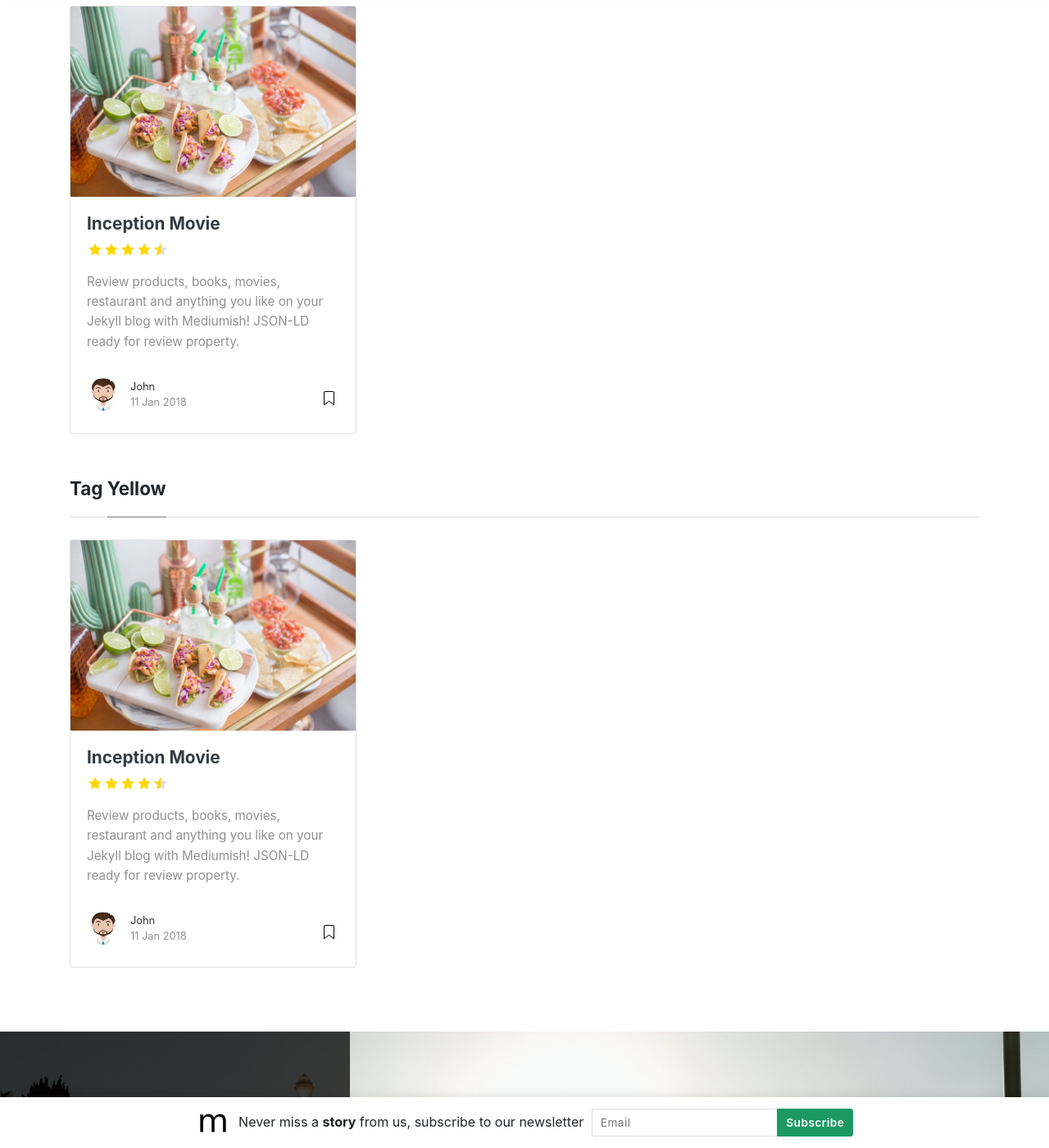
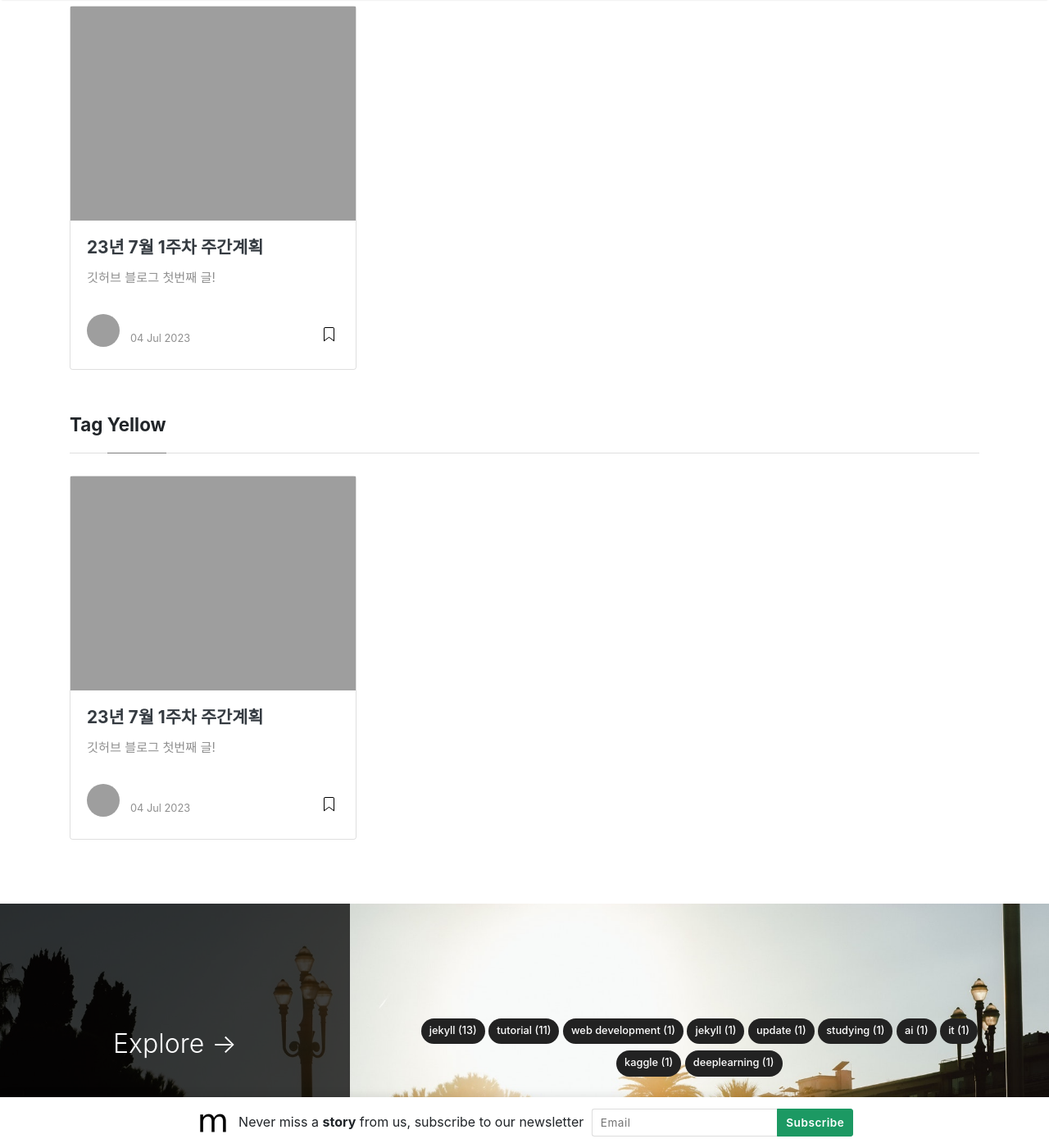
Before and after one commit to hongseoi/hongseoi.github.io, a Jekyll site: the page built from _pages/tags.md, in a window 1280 px wide and 1400 px high, scrolled down 307 px. Shown: the whole window at 82% size. Built offline with Jekyll 4.4.1, drawn with Linux system fonts in a browser that asks for light colours; nearby versions of some CDN libraries; part of the change alters nothing that is shown; some of the changed text lies outside the part shown; grey boxes are pictures that could not be loaded.

Commit message:
[23.07.04.] (Add) new post

````diff
--- a/_pages/about.md
+++ b/_pages/about.md
@@ -1,6 +1,6 @@
 ---
 layout: page
-title: Mediumish Template for Jekyll
+title: About me
 permalink: /about
 comments: true
 ---
@@ -8,8 +8,9 @@ comments: true
 <div class="row justify-content-between">
 <div class="col-md-8 pr-5">
 
-<p>This website is built with Jekyll and Mediumish template for Jekyll. It's for demonstration purposes, no real content can be found. Mediumish template for Jekyll is compatible with Github pages, in fact even this demo is created with Github Pages and hosted with Github.</p>
+<p>Hello! My name is hongseoi and I'm now studying on AI at AIFFEL! </p>
 
+<!--->
 <p class="mb-5"><img class="shadow-lg" src="{{site.baseurl}}/assets/images/mediumish-jekyll-template.png" alt="jekyll template mediumish" /></p>
 <h4>Documentation</h4>
 
@@ -20,15 +21,16 @@ comments: true
 <p>Head over to our <a href="https://github.com/wowthemesnet/mediumish-theme-jekyll">Github repository</a>!</p>
 
 </div>
+<-->
 
 <div class="col-md-4">
 
 <div class="sticky-top sticky-top-80">
-<h5>Buy me a coffee</h5>
+<h5>Visit my other pages!</h5>
 
-<p>Thank you for your support! Your donation helps me to maintain and improve <a target="_blank" href="https://github.com/wowthemesnet/mediumish-theme-jekyll">Mediumish <i class="fab fa-github"></i></a>.</p>
+<p>Thank you for visiting my blog, How about visit my other pages, Kaggle, GitHub and LinkedIn? <a target="_blank" href="https://github.com/hongseoi">hongseoi <i class="fab fa-github"></i></a>.</p>
 
-<a target="_blank" href="https://www.wowthemes.net/donate/" class="btn btn-danger">Buy me a coffee</a> <a target="_blank" href="https://bootstrapstarter.com/bootstrap-templates/template-mediumish-bootstrap-jekyll/" class="btn btn-warning">Documentation</a>
+<a target="_blank" href="https://www.linkedin.com/in/%EC%84%9C%EC%9D%B4-%ED%99%8D-a612a7258/">LinkedIn</a> <a target="_blank" href="https://www.kaggle.com/hongseoi" class="btn btn-warning">Kaggle</a>
 
 </div>
 </div>
--- a/_posts/2018-01-11-customer-service.md
+++ /dev/null
@@ -1,31 +0,0 @@
----
-layout: post
-title:  "Inception Movie"
-author: john
-categories: [ Jekyll, tutorial ]
-tags: [red, yellow]
-image: assets/images/11.jpg
-description: "My review of Inception movie. Acting, plot and something else in this short description."
-featured: true
-hidden: true
-rating: 4.5
----
-
-Review products, books, movies, restaurant and anything you like on your Jekyll blog with Mediumish! JSON-LD ready for review property.
-
-#### How to use?
-
-It's actually really simple! Add the rating in your YAML front matter. It also supports halfs:
-
-```html
----
-layout: post
-title:  "Inception Movie"
-author: john
-categories: [ Jekyll, tutorial ]
-tags: [red, yellow]
-image: assets/images/11.jpg
-description: "My review of Inception movie. Actors, directing and more."
-rating: 4.5
----
-```
--- /dev/null
+++ b/_posts/2023-07-04-weekly-plan.md
@@ -0,0 +1,71 @@
+---
+layout: post
+title:  "23년 7월 1주차 주간계획"
+author: hongseoi
+categories: [ studying, ai, IT, Kaggle, DeepLearning ]
+tags: [red, yellow]
+image: assets/images/planning/230704.jpg
+description: "My plan to study AI in this week."
+featured: true
+hidden: true
+---
+
+<pre>
+깃허브 블로그 첫번째 글!
+
+그동안 티스토리 블로그나 네이버 블로그만 애용했는데 깃허브 블로그 추천을 받고 이제부터는 깃허브 블로그도 써보려고 한다!
+</pre>
+
+#### What I'll present?
+
+깃허브 블로그에는 주로 AI와 관련해서 스스로 공부한 내용을 작성하려고 한다. 그리고 매주 주간 공부 계획을 작성하고 회고하는 글을 작성할 계획이다.
+
+### Summer vacation plan!
+
+8월 말까지 방학! 그때까지 2달간의 계획을 스프린트 형식으로 세워보았다.
+
+#### 23년 7월~8월 계획
+
+- 모두의 연구소 아이펠 리서치 과정
+- 밑바닥부터 시작하는 딥러닝 1권
+- 밑바닥부터 시작하는 딥러닝 2권
+- 확률론, 선형대수학 공부하기
+- Kaggle Master 되기(현재 Contributer 80%!)
+- 주마다 논문 1개 리뷰하기
+- 백준 문제 매일 1문제씩 풀기
+- 코드팩토리의 플러터 프로그래밍
+
+이에 따라 7월, 8월 계획을 나누어 보자.
+
+#### 7월 계획
+- 모두의 연구소 아이펠 리서치 과정
+- 밑바닥부터 시작하는 딥러닝 1권
+- 확률론 공부하기(스터디 참여)
+- Kaggle notebook 2개 리뷰, 2개 작성, playground 참여
+- 주마다 논문 1개 리뷰하기
+- 백준 문제 매일 1문제씩 풀기
+- 코드팩토리의 플러터 프로그래밍 1단계, 2단계
+
+
+#### 8월 계획
+- 모두의 연구소 아이펠 리서치 과정
+- 밑바닥부터 시작하는 딥러닝 2권
+- 선형대수학 공부하기(스터디 참여)
+- Kaggle notebook 2개 리뷰, 2개 작성, playground 참여
+- 주마다 논문 1개 리뷰하기
+- 백준 문제 매일 1문제씩 풀기
+- 코드팩토리의 플러터 프로그래밍 3단계
+
+
+이에 따라 이번 주의 계획을 세웠다!
+
+<br>
+
+#### 7월 1주차 계획
+- 모두의 연구소 아이펠 리서치 과정
+- 밑바닥부터 시작하는 딥러닝 1권 1~3 chapter
+- 확률론 공부하기(스터디 참여)
+- Kaggle notebook 2개 리뷰, 2개 작성, playground 참여
+- 주마다 논문 1개 리뷰하기
+- 백준 문제 매일 1문제씩 풀기
+- 코드팩토리의 플러터 프로그래밍 1단계, 2단계
````
